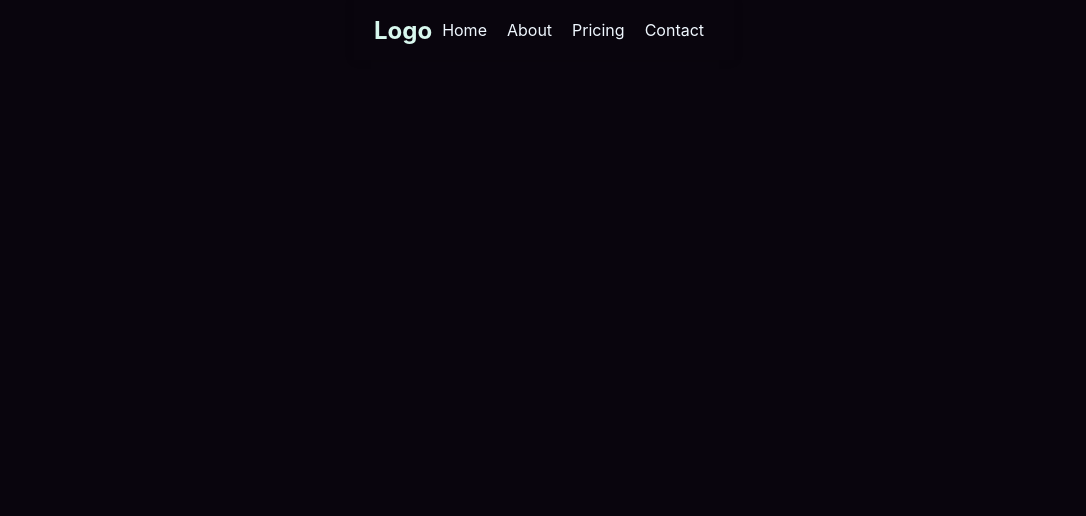
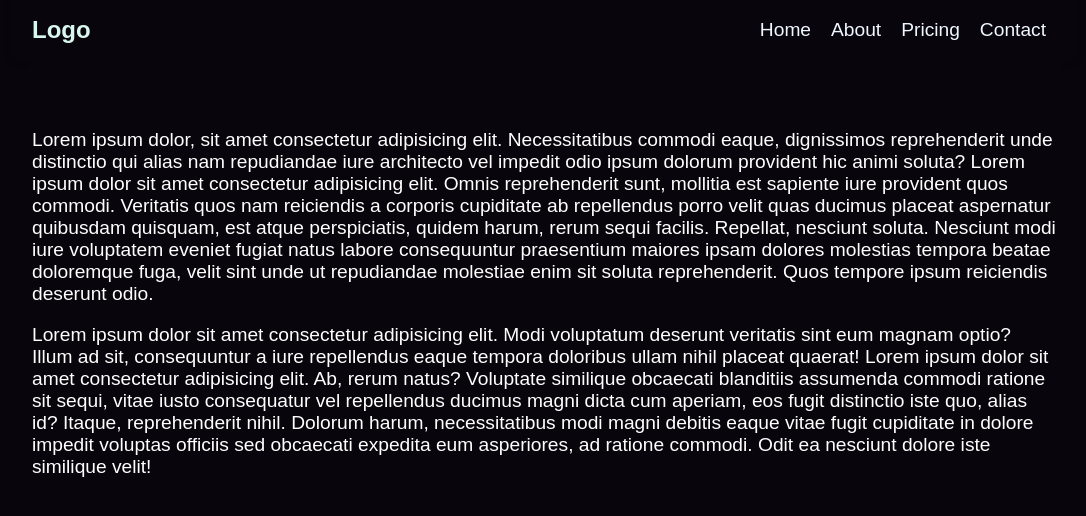
Before and after one commit to brian-ambani/react-projects, a React (Create React App) app in the folder react-website/: page / in a window 1280 px wide. Shown: the top 516 px of the page, without its empty margins (96-1182 px from the left). Built offline with nearby package versions, Linux system fonts and the light colour scheme.

Commit message:
updated the nav and hero

```diff
--- a/react-website/src/App.js
+++ b/react-website/src/App.js
@@ -1,8 +1,10 @@
+import Hero from "./components/hero/Hero";
 import Nav from "./components/nav/Nav";
 function App() {
   return (
     <div className="App container">
       <Nav />
+      <Hero />
     </div>
   );
 }
--- /dev/null
+++ b/react-website/src/components/hero/Hero.css
@@ -0,0 +1,4 @@
+.hero {
+  margin-top: 50px;
+  color: white;
+}
--- /dev/null
+++ b/react-website/src/components/hero/Hero.jsx
@@ -0,0 +1,36 @@
+import "./Hero.css";
+
+export default function Hero() {
+  return (
+    <div className="hero">
+      <p className="p1">
+        Lorem ipsum dolor, sit amet consectetur adipisicing elit. Necessitatibus
+        commodi eaque, dignissimos reprehenderit unde distinctio qui alias nam
+        repudiandae iure architecto vel impedit odio ipsum dolorum provident hic
+        animi soluta? Lorem ipsum dolor sit amet consectetur adipisicing elit.
+        Omnis reprehenderit sunt, mollitia est sapiente iure provident quos
+        commodi. Veritatis quos nam reiciendis a corporis cupiditate ab
+        repellendus porro velit quas ducimus placeat aspernatur quibusdam
+        quisquam, est atque perspiciatis, quidem harum, rerum sequi facilis.
+        Repellat, nesciunt soluta. Nesciunt modi iure voluptatem eveniet fugiat
+        natus labore consequuntur praesentium maiores ipsam dolores molestias
+        tempora beatae doloremque fuga, velit sint unde ut repudiandae molestiae
+        enim sit soluta reprehenderit. Quos tempore ipsum reiciendis deserunt
+        odio.
+      </p>
+      <p className="p2">
+        Lorem ipsum dolor sit amet consectetur adipisicing elit. Modi voluptatum
+        deserunt veritatis sint eum magnam optio? Illum ad sit, consequuntur a
+        iure repellendus eaque tempora doloribus ullam nihil placeat quaerat!
+        Lorem ipsum dolor sit amet consectetur adipisicing elit. Ab, rerum
+        natus? Voluptate similique obcaecati blanditiis assumenda commodi
+        ratione sit sequi, vitae iusto consequatur vel repellendus ducimus magni
+        dicta cum aperiam, eos fugit distinctio iste quo, alias id? Itaque,
+        reprehenderit nihil. Dolorum harum, necessitatibus modi magni debitis
+        eaque vitae fugit cupiditate in dolore impedit voluptas officiis sed
+        obcaecati expedita eum asperiores, ad ratione commodi. Odit ea nesciunt
+        dolore iste similique velit!
+      </p>
+    </div>
+  );
+}
--- a/react-website/src/components/nav/Nav.css
+++ b/react-website/src/components/nav/Nav.css
@@ -2,6 +2,7 @@
   display: flex;
   justify-content: space-between;
   align-items: center;
+  width: 100%;
   padding: 0 20px;
   height: 60px;
   box-shadow: 0 0 10px rgba(0, 0, 0, 0.1);
--- a/react-website/src/index.css
+++ b/react-website/src/index.css
@@ -7,6 +7,8 @@ body {
   -moz-osx-font-smoothing: grayscale;
   background-color: #09050d;
   color: aliceblue;
+  font-size: 1.2rem;
+  font-family: "Poppins", sans-serif;
 }
 
 code {
```
